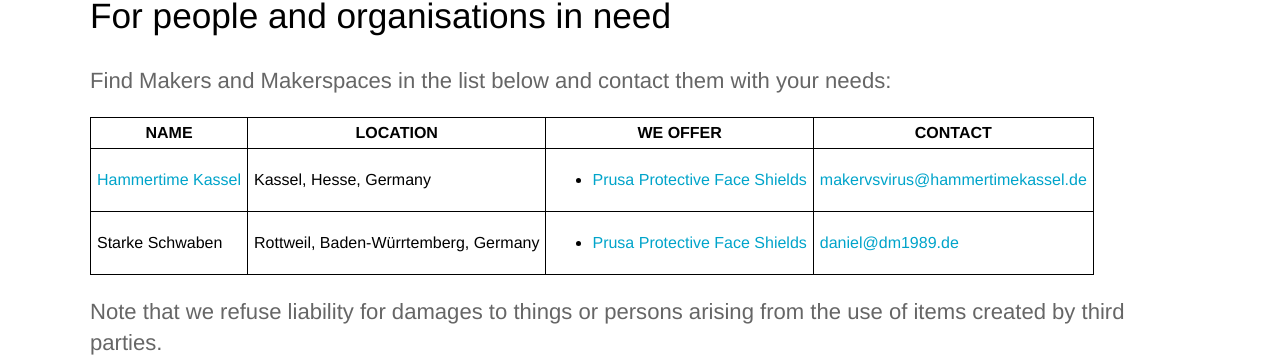
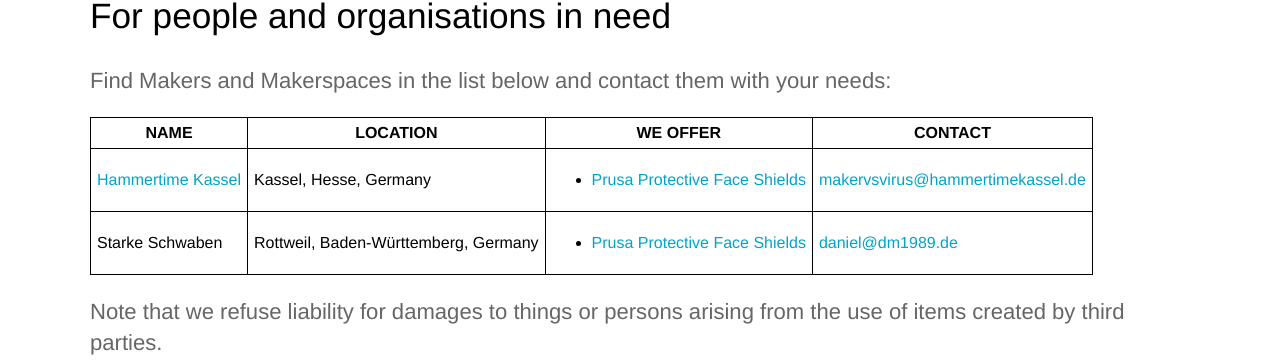
Before and after one commit to CloudCannon/hydra-jekyll-template, a Jekyll site: the page built from index.html, in a window 1280 px wide. Shown: the part 1009-1373 px from the top of the page. Built offline with Jekyll 4.4.1, drawn with Linux system fonts in a browser that asks for light colours; the list of posts is cut into pages by our own code.

Commit message:
Update hubs.yml

```diff
--- a/_data/hubs.yml
+++ b/_data/hubs.yml
@@ -13,7 +13,7 @@
   link:
   country: Germany
   # State / region is optional
-  state: Baden-Würrtemberg
+  state: Baden-Württemberg
   city: Rottweil
   contact: '<a href="mailto:daniel@dm1989.de">daniel@dm1989.de</a>'
   we_offer:
```
